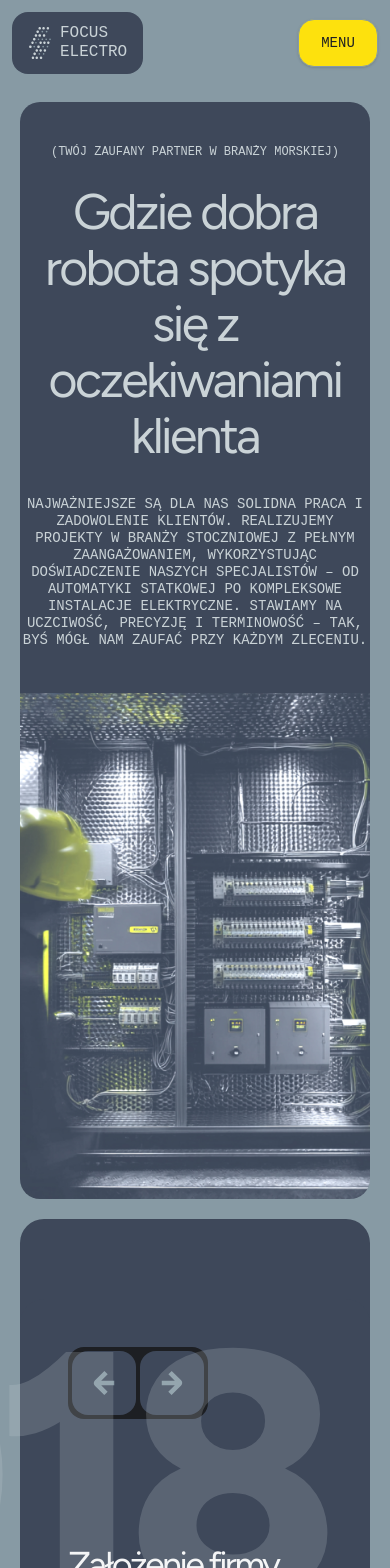
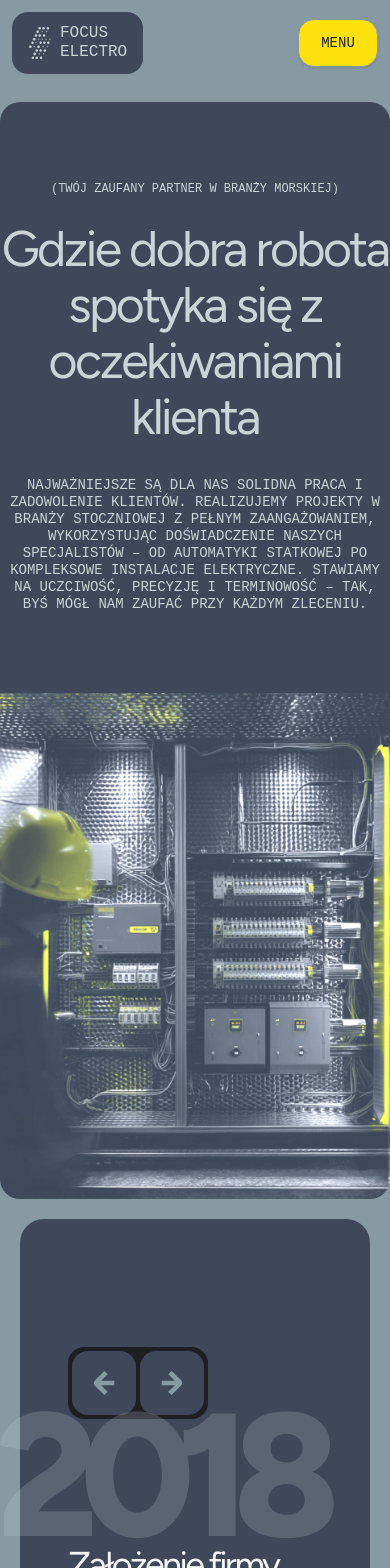
Before and after one commit to costamkoduje/vibe-focus, a Next.js app: page /about in a window 390 px wide. Shown: the top 1568 px of the page. Built offline with nearby package versions, Linux system fonts and the light colour scheme.

Commit message:
Aktualizacja komponentów: ProfessionalismSection, CareerSection, HeroAbout, TimelineSection

```diff
--- a/src/components/features/about/ProfessionalismSection.tsx
+++ b/src/components/features/about/ProfessionalismSection.tsx
@@ -8,9 +8,9 @@ export const ProfessionalismSection = (): React.JSX.Element => {
   const { translations } = useTranslation();
 
   return (
-    <section className="w-[calc(100%-2.5rem)] bg-gray-dark pt-20 mt-5 mx-5 rounded-t-3xl pb-80 mb-[-40px]">
-        <div className="grid grid-cols-1 lg:grid-cols-12 gap-5 items-start mb-20">
-          <div className="lg:col-span-4 lg:col-start-3">
+    <section className="w-[calc(100%-2.5rem)] bg-gray-dark pt-20 mt-5 mx-5 rounded-t-3xl pb-30 md:pb-80 mb-[-80px]">
+        <div className="grid grid-cols-1 lg:grid-cols-12 gap-5 items-start mb-10 md:mb-20">
+          <div className="lg:col-span-4 lg:col-start-3 px-10 md:px-0">
             <p className="fonts-mono-xs text-gray-mid uppercase mb-4">
               {translations.aboutPage.professionalism.title}
             </p>
--- a/src/components/features/career/CareerSection.tsx
+++ b/src/components/features/career/CareerSection.tsx
@@ -42,15 +42,15 @@ export const CareerSection = (): React.JSX.Element => {
           <div className="w-full">
             <div className="grid grid-cols-12 gap-5 mx-0">
               {/* Empty space for centering - 2 columns */}
-              <div className="col-span-2"></div>
+              <div className="col-span-1 md:col-span-2"></div>
               {/* Main content - 8 columns */}
-              <div className="col-span-8">
-                <div className="bg-gray-light rounded-l">
+              <div className="col-span-10 md:col-span-8">
+              <div className="bg-gray-light rounded-l">
                   <div className="grid grid-cols-1 md:grid-cols-2 gap-1 p-1">
                     {careerData.map((career, index) => (
                       <Card
                         key={index}
-                        className="bg-gray-mid border-none rounded-l overflow-hidden"
+                        className="bg-gray-mid border-none rounded-l overflow-hidden w-full"
                       >
                         <CardContent className="p-8 flex flex-col items-start gap-8 text-left">
                           {/* Ikony PNG na górze - większe i szerokie */}
@@ -84,7 +84,7 @@ export const CareerSection = (): React.JSX.Element => {
                 </div>
               </div>
               {/* Empty space for centering - 2 columns */}
-              <div className="col-span-2"></div>
+              <div className="col-span-1 md:col-span-2"></div>
             </div>
           </div>
         </div>
--- a/src/components/layout/hero/HeroAbout.tsx
+++ b/src/components/layout/hero/HeroAbout.tsx
@@ -8,17 +8,17 @@ export const HeroAboutSection = (): React.JSX.Element => {
   const { translations } = useTranslation();
 
   return (
-    <section className="relative w-full flex flex-col px-5">
+    <section className="relative w-full flex flex-col  px-0  md:px-5">
       {/* Text Section - 70vh */}
       <div className="relative w-full h-[70vh] sm:h-[80vh] lg:h-[88vh] flex items-center justify-center bg-gray-dark rounded-t-[20px] mt-4">
-        <div className="text-center max-w-6xl ">
+        <div className="text-center max-w-3xl md:max-w-6xl ">
           <p className="fonts-mono-xs text-gray-light uppercase mb-6">
             {translations.aboutPage.hero.subtitle}
           </p>
           <h1 className="fonts-fig-xxl text-gray-light mb-8">
             {translations.aboutPage.hero.title}
           </h1>
-          <p className="fonts-mono-m text-gray-light uppercase leading-relaxed max-w-4xl mx-auto">
+          <p className="fonts-mono-m text-gray-light uppercase leading-relaxed max-w-2xl md:max-w-4xl mx-auto">
             {translations.aboutPage.hero.description}
           </p>
         </div>
--- a/src/components/layout/sections/TimelineSection.tsx
+++ b/src/components/layout/sections/TimelineSection.tsx
@@ -61,7 +61,7 @@ export const TimelineSection = (): React.JSX.Element => {
           <div className="relative">
             {/* Large Year Background */}
             <div className="absolute top-[-100px] right-0 text-gray-light opacity-20 pointer-events-none">
-              <span className="fonts-fig-xxl-bold" style={{ fontSize: '350px', letterSpacing: '-18px' }}>
+              <span className="fonts-fig-xxl-bold" style={{ fontSize: 'clamp(175px, 20vw, 350px)', letterSpacing: '-18px' }}>
                 {timelineData[currentIndex]?.year || ''}
               </span>
             </div>
```
